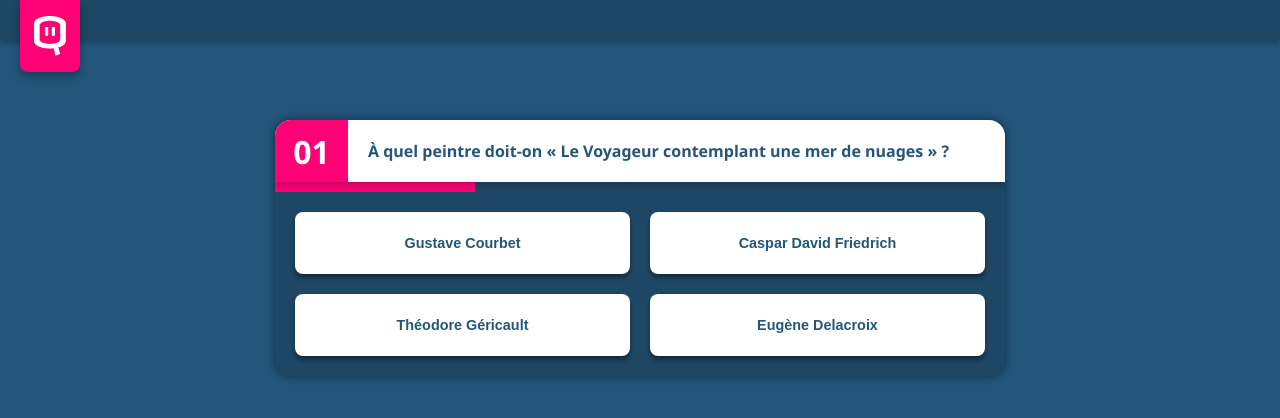
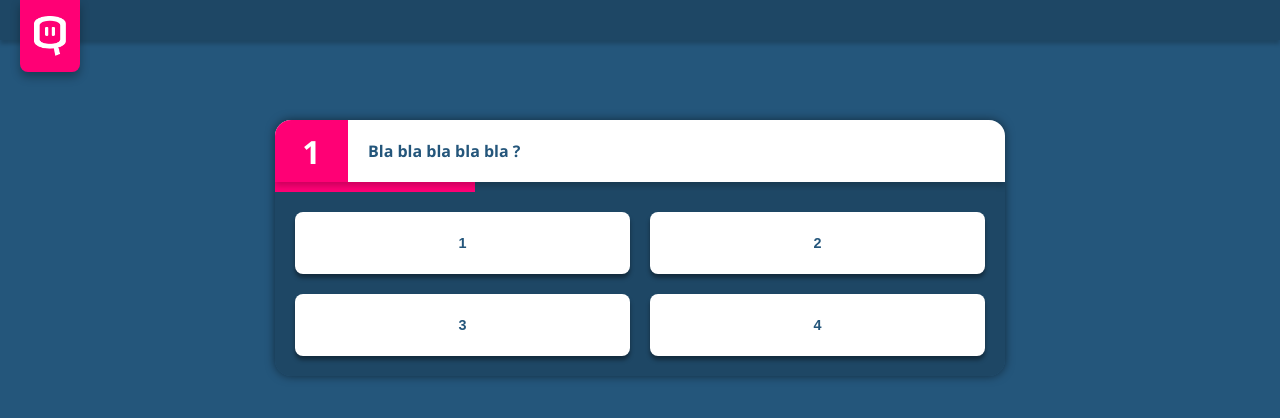
Before and after one commit to RmiMekaa/QuizzApp, a React (Create React App) app: page / in a window 1280 px wide. Shown: the top 418 px of the page. Built offline with nearby package versions, Linux system fonts and the light colour scheme.

Commit message:
Config QuestionCard props

```diff
--- a/package.json
+++ b/package.json
@@ -6,6 +6,7 @@
     "@testing-library/jest-dom": "^5.16.4",
     "@testing-library/react": "^13.2.0",
     "@testing-library/user-event": "^13.5.0",
+    "prop-types": "^15.8.1",
     "react": "^18.1.0",
     "react-dom": "^18.1.0",
     "react-scripts": "5.0.1",
--- a/src/components/QuestionCard.jsx
+++ b/src/components/QuestionCard.jsx
@@ -1,23 +1,27 @@
 import React from 'react'
+import PropTypes from "prop-types"
 
 /**
  * Question card component
  * @component
  */
-export default function QuestionCard() {
+export default function QuestionCard({ i, question, answers }) {
   return (
     <article className='questionCard'>
       <div className='questionCard__header'>
-        <div className='questionCard__header__counter'>01</div>
-        <span className='questionCard__header__question'>À quel peintre doit-on « Le Voyageur contemplant une mer de nuages » ? </span>
+        <div className='questionCard__header__counter'>{i}</div>
+        <span className='questionCard__header__question'>{question} </span>
       </div>
       <div className='questionCard__timer'></div>
       <div className='questionCard__answers'>
-        <button>Gustave Courbet</button>
-        <button>Caspar David Friedrich</button>
-        <button>Théodore Géricault</button>
-        <button>Eugène Delacroix</button>
+        {answers.map(answer => <button>{answer}</button>)}
       </div>
     </article>
   )
 }
+
+QuestionCard.propTypes = {
+  i: PropTypes.number.isRequired,
+  question: PropTypes.string.isRequired,
+  answers: PropTypes.array.isRequired,
+}
--- a/src/pages/QuizzPage.jsx
+++ b/src/pages/QuizzPage.jsx
@@ -4,7 +4,7 @@ import QuestionCard from '../components/QuestionCard'
 export default function quizzPage() {
   return (
     <main className='quizzPage'>
-      < QuestionCard />
+      < QuestionCard i={1} question={"Bla bla bla bla bla ?"} answers={['1', '2', '3', '4']} />
     </main>
   )
 }
```
Also changed, not shown: 1 other file (tests, documents, lock files or other folders).
